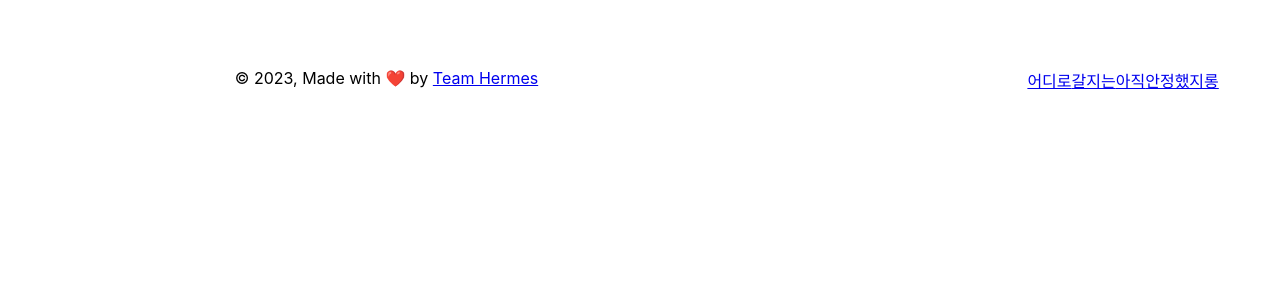
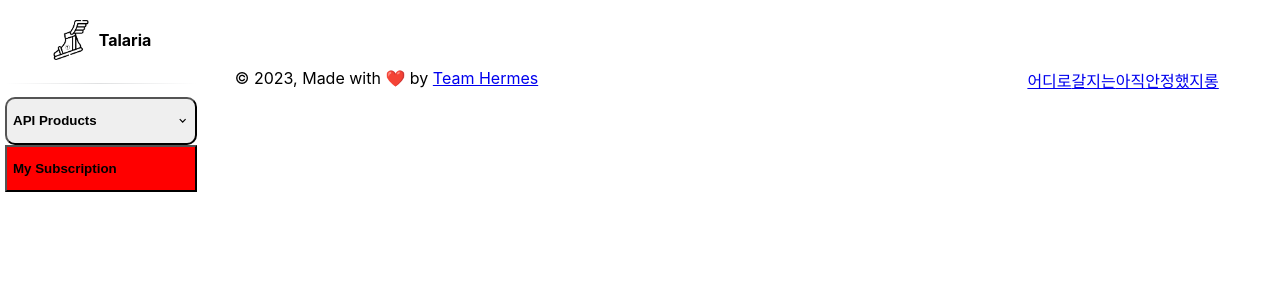
Before and after one commit to cvivis/Talaria, a React (Create React App) app in the folder frontend/: page /user in a window 1280 px wide. Shown: the top 300 px of the page. Built offline with nearby package versions, Linux system fonts and the light colour scheme.

Commit message:
:lipstick: Style: Add Custom separator & sidebar

```diff
--- /dev/null
+++ b/frontend/src/components/separator/Separator.js
@@ -0,0 +1,42 @@
+/*!
+
+=========================================================
+* Argon Dashboard Chakra PRO - v1.0.0
+=========================================================
+
+* Product Page: https://www.creative-tim.com/product/argon-dashboard-chakra-pro
+* Copyright 2022 Creative Tim (https://www.creative-tim.com/)
+
+* Designed and Coded by Simmmple & Creative Tim
+
+=========================================================
+
+* The above copyright notice and this permission notice shall be included in all copies or substantial portions of the Software.
+
+*/
+
+import React from "react";
+import { Flex } from "@chakra-ui/react";
+
+export function HSeparator(props) {
+  const { variant, children, ...rest } = props;
+  return (
+    <Flex
+      h="1px"
+      w="100%"
+      bg="linear-gradient(90deg, rgba(224, 225, 226, 0) 0%, #E0E1E2 49.52%, rgba(224, 225, 226, 0) 100%)"
+      {...rest}
+    ></Flex>
+  );
+}
+
+export function VSeparator(props) {
+  const { variant, children, ...rest } = props;
+  return (
+    <Flex
+      w="1px"
+      bg="linear-gradient(0deg, rgba(224, 225, 226, 0) 0%, #E0E1E2 49.52%, rgba(224, 225, 226, 0.15625) 99.04%)"
+      {...rest}
+    ></Flex>
+  );
+}
--- a/frontend/src/components/sidebar/Sidebar.js
+++ b/frontend/src/components/sidebar/Sidebar.js
@@ -1,10 +1,31 @@
-import React from 'react';
+import { Box, Center, HStack, Text, VStack, useColorMode, useColorModeValue } from '@chakra-ui/react';
+import React, { Children } from 'react';
+import { Scrollbars } from 'react-custom-scrollbars-2';
+import { ReactComponent as Logo } from '../../assets/svg/talaria-logo-dark-small.svg';
+import { HSeparator } from '../separator/Separator';
 
-const Sidebar = () => {
+const Sidebar = ({setWidth, setHeight, children}) => {
+
+    let sidebarBg = useColorModeValue('white', 'navy.800');
+    const { colorMode } = useColorMode();
+
     return (
-        <div>
-
-        </div>
+        <>
+            <Box w={setWidth} h='95vh' maxH={setHeight} bg={sidebarBg} borderRadius='20px' m='5' overflowY={'auto'} position='fixed' >
+                <Scrollbars>
+                    <Center>
+                        <VStack>
+                            <HStack m='10px' h='50px'>
+                                <Logo />
+                                <Text fontSize='3xl' fontWeight='bold'>Talaria</Text>
+                            </HStack>
+                            <HSeparator />
+                            {children}
+                        </VStack>
+                    </Center>
+                </Scrollbars>
+            </Box>
+        </>
     );
 };
 
```
